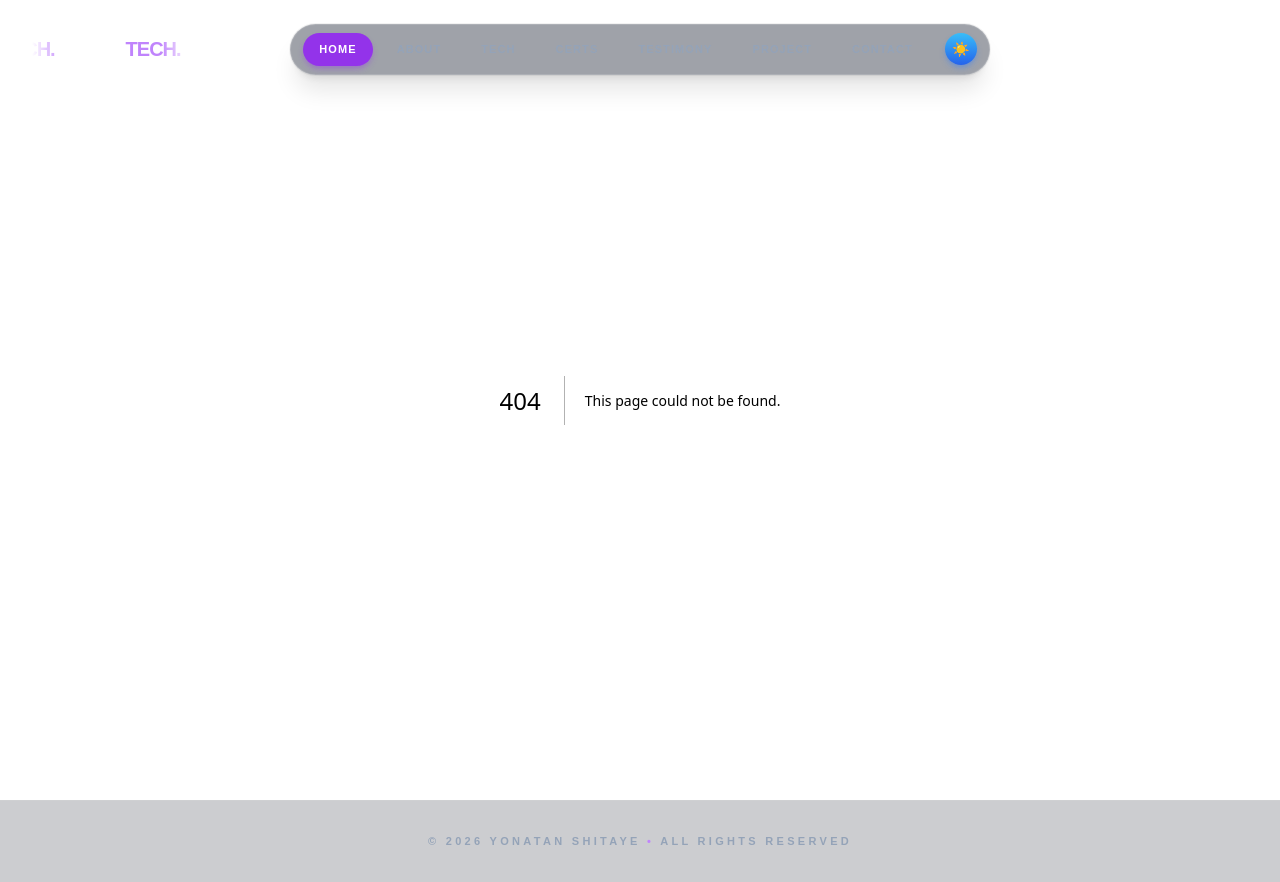
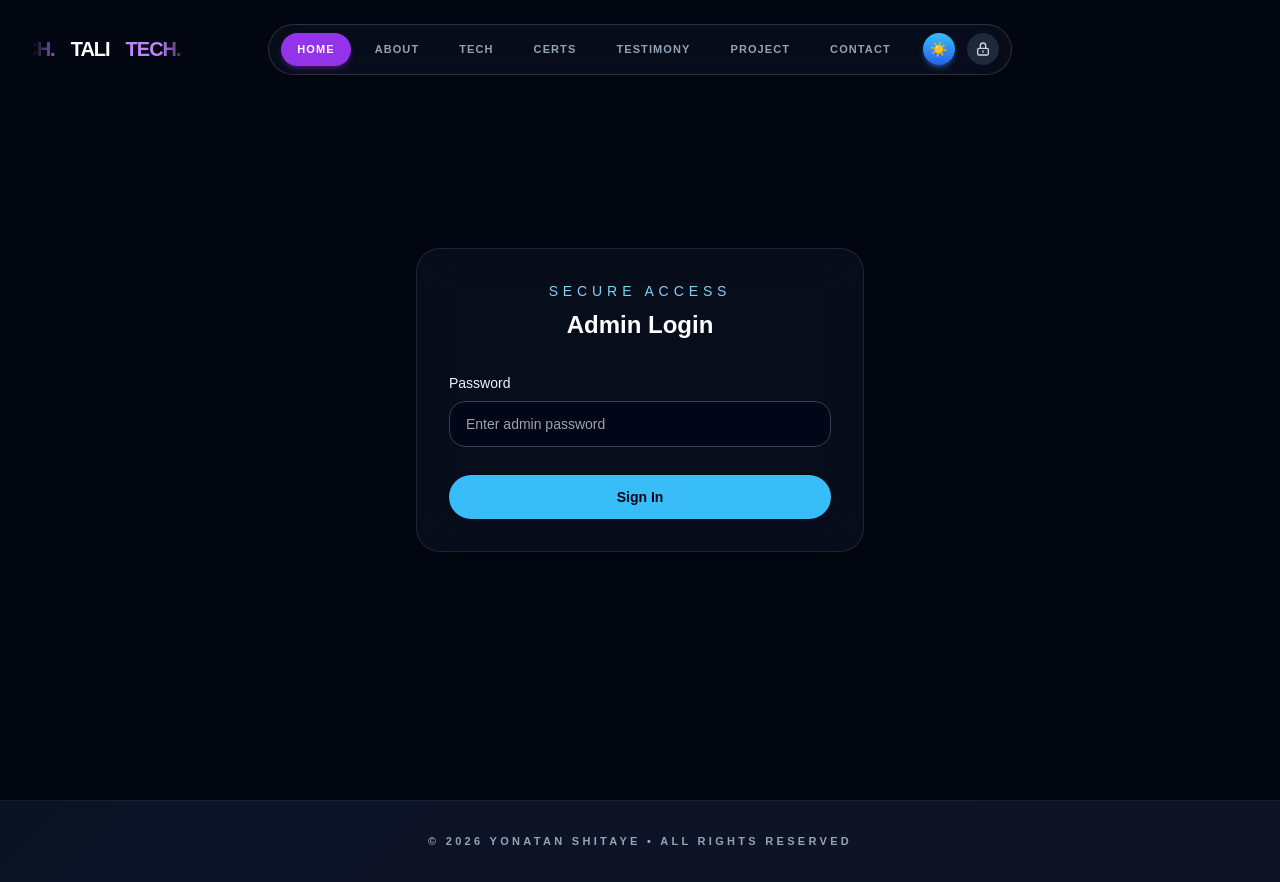
Before and after one commit to Talicho21/portfolio, a Next.js app: page /login in a window 1280 px wide. Before the commit this address had no page. Built offline with nearby package versions, Linux system fonts and the light colour scheme.

Commit message:
feat: add admin authentication and protect routes

```diff
--- /dev/null
+++ b/src/app/api/auth/login/route.ts
@@ -0,0 +1,30 @@
+import { NextResponse } from "next/server";
+
+export async function POST(request: Request) {
+  try {
+    const { password } = await request.json();
+    const adminPassword = process.env.ADMIN_PASSWORD;
+
+    if (!adminPassword) {
+      return NextResponse.json({ error: "Server misconfiguration" }, { status: 500 });
+    }
+
+    if (password === adminPassword) {
+      const response = NextResponse.json({ success: true }, { status: 200 });
+      response.cookies.set({
+        name: "admin_token",
+        value: "authenticated",
+        httpOnly: true,
+        secure: process.env.NODE_ENV === "production",
+        sameSite: "strict",
+        path: "/",
+        maxAge: 60 * 60 * 24 * 7, // 1 week
+      });
+      return response;
+    } else {
+      return NextResponse.json({ error: "Invalid password" }, { status: 401 });
+    }
+  } catch (error) {
+    return NextResponse.json({ error: "Internal server error" }, { status: 500 });
+  }
+}
--- /dev/null
+++ b/src/app/api/auth/logout/route.ts
@@ -0,0 +1,13 @@
+import { NextResponse } from "next/server";
+
+export async function POST() {
+  const response = NextResponse.json({ success: true }, { status: 200 });
+  response.cookies.set({
+    name: "admin_token",
+    value: "",
+    httpOnly: true,
+    path: "/",
+    expires: new Date(0), // Expire immediately
+  });
+  return response;
+}
--- a/src/app/api/projects/route.ts
+++ b/src/app/api/projects/route.ts
@@ -23,6 +23,7 @@ export async function POST(request: Request) {
 
     return NextResponse.json(project, { status: 201 });
   } catch (error) {
+    console.error("Error creating project:", error);
     return NextResponse.json({ error: "Failed to create project." }, { status: 500 });
   }
 }
--- /dev/null
+++ b/src/app/login/page.tsx
@@ -0,0 +1,75 @@
+"use client";
+
+import { useState } from "react";
+import { useRouter } from "next/navigation";
+
+export default function LoginPage() {
+  const [password, setPassword] = useState("");
+  const [error, setError] = useState("");
+  const [loading, setLoading] = useState(false);
+  const router = useRouter();
+
+  const handleLogin = async (e: React.FormEvent) => {
+    e.preventDefault();
+    setLoading(true);
+    setError("");
+
+    try {
+      const res = await fetch("/api/auth/login", {
+        method: "POST",
+        headers: {
+          "Content-Type": "application/json",
+        },
+        body: JSON.stringify({ password }),
+      });
+
+      if (res.ok) {
+        router.push("/admin");
+        router.refresh(); // Refresh the router so the layout picks up changes if any
+      } else {
+        const data = await res.json();
+        setError(data.error || "Invalid password");
+      }
+    } catch (err) {
+      setError("An unexpected error occurred");
+    } finally {
+      setLoading(false);
+    }
+  };
+
+  return (
+    <main className="min-h-screen flex items-center justify-center bg-[#f3f4fd] dark:bg-[#030712] px-4 sm:px-6 transition-colors duration-500">
+      <div className="w-full max-w-md p-8 rounded-3xl border border-black/5 dark:border-white/10 bg-white/60 dark:bg-slate-900/40 shadow-2xl backdrop-blur-xl ring-1 ring-black/5">
+        <div className="mb-8 text-center">
+          <p className="text-sm uppercase tracking-[0.35em] text-purple-600 dark:text-sky-300">
+            Secure Access
+          </p>
+          <h1 className="mt-2 text-2xl font-semibold text-slate-900 dark:text-white">
+            Admin Login
+          </h1>
+        </div>
+        <form onSubmit={handleLogin} className="flex flex-col gap-5">
+          <label className="flex flex-col gap-2 text-sm text-slate-700 dark:text-slate-100">
+            Password
+            <input
+              type="password"
+              value={password}
+              onChange={(e) => setPassword(e.target.value)}
+              placeholder="Enter admin password"
+              className="rounded-2xl border border-slate-300 dark:border-slate-700 bg-white dark:bg-slate-950/80 px-4 py-3 text-slate-900 dark:text-slate-100 outline-none transition focus:border-purple-600 dark:focus:border-sky-400"
+              required
+            />
+          </label>
+          {error && <p className="text-sm text-red-500">{error}</p>}
+          <button
+            type="submit"
+            disabled={loading}
+            className="mt-2 rounded-full bg-purple-600 dark:bg-sky-400 px-5 py-3 text-sm font-semibold text-white dark:text-slate-950 transition hover:bg-purple-500 dark:hover:bg-sky-300 disabled:opacity-60"
+          >
+            {loading ? "Authenticating..." : "Sign In"}
+          </button>
+        </form>
+      </div>
+    </main>
+  );
+}
--- a/src/app/page.tsx
+++ b/src/app/page.tsx
@@ -6,9 +6,34 @@ import Testimony from "@/components/Testimony";
 import ProjectCard from "@/components/ProjectCard";
 import ContactForm from "@/components/ContactForm";
 import Footer from "@/components/Footer"; // Imported the customized footer
-import { projects } from "@/data/projects";
+import { projects as fallbackProjects, ProjectFallback } from "@/data/projects";
+import { prisma } from "@/lib/db";
 
-export default function HomePage() {
+export const dynamic = "force-dynamic";
+
+export default async function HomePage() {
+  let displayProjects: ProjectFallback[] = fallbackProjects;
+
+  try {
+    const dbProjects = await prisma.project.findMany({
+      orderBy: { createdAt: "desc" },
+    });
+
+    if (dbProjects.length > 0) {
+      displayProjects = dbProjects.map(project => ({
+        id: project.id,
+        title: project.title,
+        description: project.description,
+        longDescription: project.longDescription,
+        techStack: project.techStack,
+        githubUrl: project.githubUrl,
+        liveUrl: project.liveUrl,
+        imageUrl: project.imageUrl,
+      }));
+    }
+  } catch (error) {
+    console.warn("Home page falling back to local project data:", error);
+  }
   return (
     /*
       - bg-slate-50 shifts to bg-[#030712] (your deep dark theme) when .dark is active
@@ -47,7 +72,7 @@ export default function HomePage() {
             Changes layout to a flexible 3-column system on large screens.
           */}
           <div className="grid gap-8 md:grid-cols-2 xl:grid-cols-3">
-            {projects.map((project, index) => {
+            {displayProjects.map((project, index) => {
               // The first project (index 0) becomes the flagship Bento item
               const isFlagship = index === 0;
               const gridClass = isFlagship
--- a/src/components/Navbar.tsx
+++ b/src/components/Navbar.tsx
@@ -101,6 +101,17 @@ export default function Navbar() {
               {isDarkMode ? "☀️" : "🌙"}
             </span>
           </button>
+
+          {/* Admin Login Icon */}
+          <a
+            href="/admin"
+            aria-label="Admin Dashboard"
+            className="flex h-8 w-8 ml-1 items-center justify-center rounded-full bg-slate-200 dark:bg-slate-800 text-slate-700 dark:text-slate-300 transition-all hover:scale-110 active:scale-95 shadow-sm"
+          >
+            <svg className="w-4 h-4" fill="none" stroke="currentColor" viewBox="0 0 24 24" xmlns="http://www.w3.org/2000/svg">
+              <path strokeLinecap="round" strokeLinejoin="round" strokeWidth={2} d="M12 15v2m-6 4h12a2 2 0 002-2v-6a2 2 0 00-2-2H6a2 2 0 00-2 2v6a2 2 0 002 2zm10-10V7a4 4 0 00-8 0v4h8z" />
+            </svg>
+          </a>
         </nav>
 
         {/* ==================== COMPACT CONTROLS (MOBILE & TABLET) ==================== */}
@@ -111,7 +122,7 @@ export default function Navbar() {
           <button
             onClick={() => setIsDarkMode(!isDarkMode)}
             aria-label="Toggle Theme Mode"
-            className={`flex h-8 w-8 items-center justify-center rounded-full text-sm shadow-sm transition-all ${
+            className={`flex h-8 w-8 items-center justify-center rounded-full text-sm shadow-sm transition-all active:scale-95 ${
               isDarkMode
                 ? "bg-gradient-to-b from-sky-400 to-blue-600 text-yellow-300"
                 : "bg-gradient-to-b from-amber-400 to-orange-500 text-white"
@@ -119,6 +130,17 @@ export default function Navbar() {
           >
             <span>{isDarkMode ? "☀️" : "🌙"}</span>
           </button>
+
+          {/* Admin Login Icon */}
+          <a
+            href="/admin"
+            aria-label="Admin Dashboard"
+            className="flex h-8 w-8 items-center justify-center rounded-full bg-slate-200 dark:bg-slate-800 text-slate-700 dark:text-slate-300 transition-all active:scale-95 shadow-sm"
+          >
+            <svg className="w-4 h-4" fill="none" stroke="currentColor" viewBox="0 0 24 24" xmlns="http://www.w3.org/2000/svg">
+              <path strokeLinecap="round" strokeLinejoin="round" strokeWidth={2} d="M12 15v2m-6 4h12a2 2 0 002-2v-6a2 2 0 00-2-2H6a2 2 0 00-2 2v6a2 2 0 002 2zm10-10V7a4 4 0 00-8 0v4h8z" />
+            </svg>
+          </a>
 
           {/* Mobile Hamburger Trigger */}
           <button
```
Also changed, not shown: src/middleware.ts (added, +26 -0 lines).
